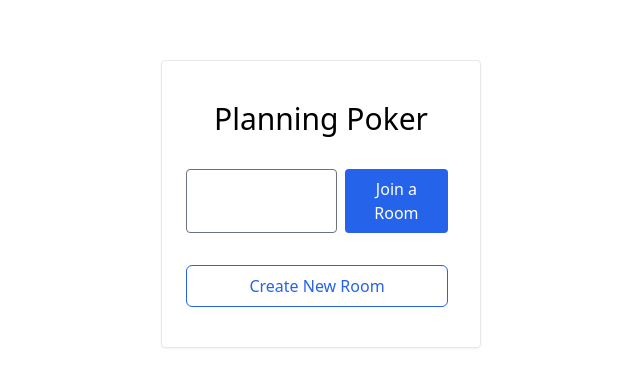
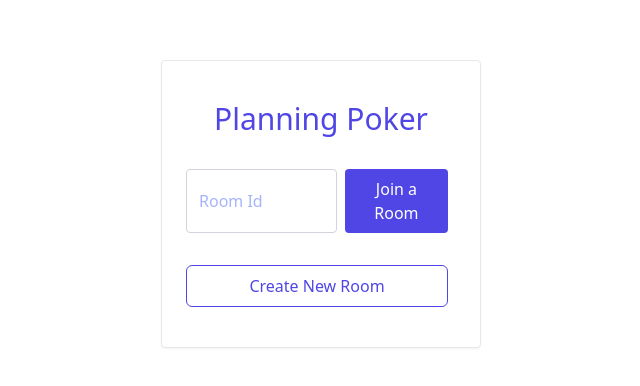
Before and after one commit to anindya-dey/planning-poker, a React (Create React App) app: page / in a window 1280 px wide. Shown: the part 196-582 px from the top of the page, without its empty margins (319-959 px from the left). Built offline with nearby package versions, Linux system fonts and the light colour scheme.

Commit message:
update input placeholder text

```diff
--- a/public/index.html
+++ b/public/index.html
@@ -2,42 +2,13 @@
 <html lang="en">
   <head>
     <meta charset="utf-8" />
-    <link rel="icon" href="%PUBLIC_URL%/favicon.ico" />
     <meta name="viewport" content="width=device-width, initial-scale=1" />
     <meta name="theme-color" content="#000000" />
-    <meta
-      name="description"
-      content="Web site created using create-react-app"
-    />
-    <link rel="apple-touch-icon" href="%PUBLIC_URL%/logo192.png" />
-    <!--
-      manifest.json provides metadata used when your web app is installed on a
-      user's mobile device or desktop. See https://developers.google.com/web/fundamentals/web-app-manifest/
-    -->
-    <link rel="manifest" href="%PUBLIC_URL%/manifest.json" />
-    <!--
-      Notice the use of %PUBLIC_URL% in the tags above.
-      It will be replaced with the URL of the `public` folder during the build.
-      Only files inside the `public` folder can be referenced from the HTML.
-
-      Unlike "/favicon.ico" or "favicon.ico", "%PUBLIC_URL%/favicon.ico" will
-      work correctly both with client-side routing and a non-root public URL.
-      Learn how to configure a non-root public URL by running `npm run build`.
-    -->
-    <title>React App</title>
+    <meta name="description" content="Web site created using create-react-app"/>
+    <title>Planning Poker</title>
   </head>
   <body>
     <noscript>You need to enable JavaScript to run this app.</noscript>
     <div id="root"></div>
-    <!--
-      This HTML file is a template.
-      If you open it directly in the browser, you will see an empty page.
-
-      You can add webfonts, meta tags, or analytics to this file.
-      The build step will place the bundled scripts into the <body> tag.
-
-      To begin the development, run `npm start` or `yarn start`.
-      To create a production bundle, use `npm run build` or `yarn build`.
-    -->
   </body>
 </html>
--- a/src/App.js
+++ b/src/App.js
@@ -2,14 +2,14 @@ function App() {
   return (
     <div className="flex justify-center items-center h-screen">
       <div className="w-3/12 p-6 border border-gray-200 rounded shadow-sm">
-        <div className="my-4 text-3xl text-center">Planning Poker</div>
+        <div className="my-4 text-3xl text-center text-indigo-600">Planning Poker</div>
         <form className="w-full">
           <div className="flex w-full">
-            <input type="text" className="my-4 py-2 w-3/5 rounded mr-2 focus:ring-blue-600" />
-            <button type="submit" className="my-4 px-6 py-2 w-2/5 bg-blue-600 text-white rounded mr-2 hover:bg-blue-800 hover:cursor-pointer">Join a Room</button>
+            <input type="text" className="my-4 py-2 w-3/5 rounded mr-2 border border-gray-300 placeholder:text-indigo-300 text-indigo-600 focus:ring-indigo-600" placeholder="Room Id"/>
+            <button type="submit" className="my-4 px-6 py-2 w-2/5 bg-indigo-600 text-white rounded mr-2 hover:bg-indigo-800 hover:cursor-pointer">Join a Room</button>
           </div>
         </form>
-        <div className="my-4 px-6 py-2 rounded-md text-center text-blue-600 border border-blue-600 hover:text-white hover:bg-blue-600 mr-2 hover:cursor-pointer">Create New Room</div>
+        <div className="my-4 px-6 py-2 rounded-md text-center text-indigo-600 border border-indigo-600 hover:text-white hover:bg-indigo-600 mr-2 hover:cursor-pointer">Create New Room</div>
       </div>
     </div>
   );
```
